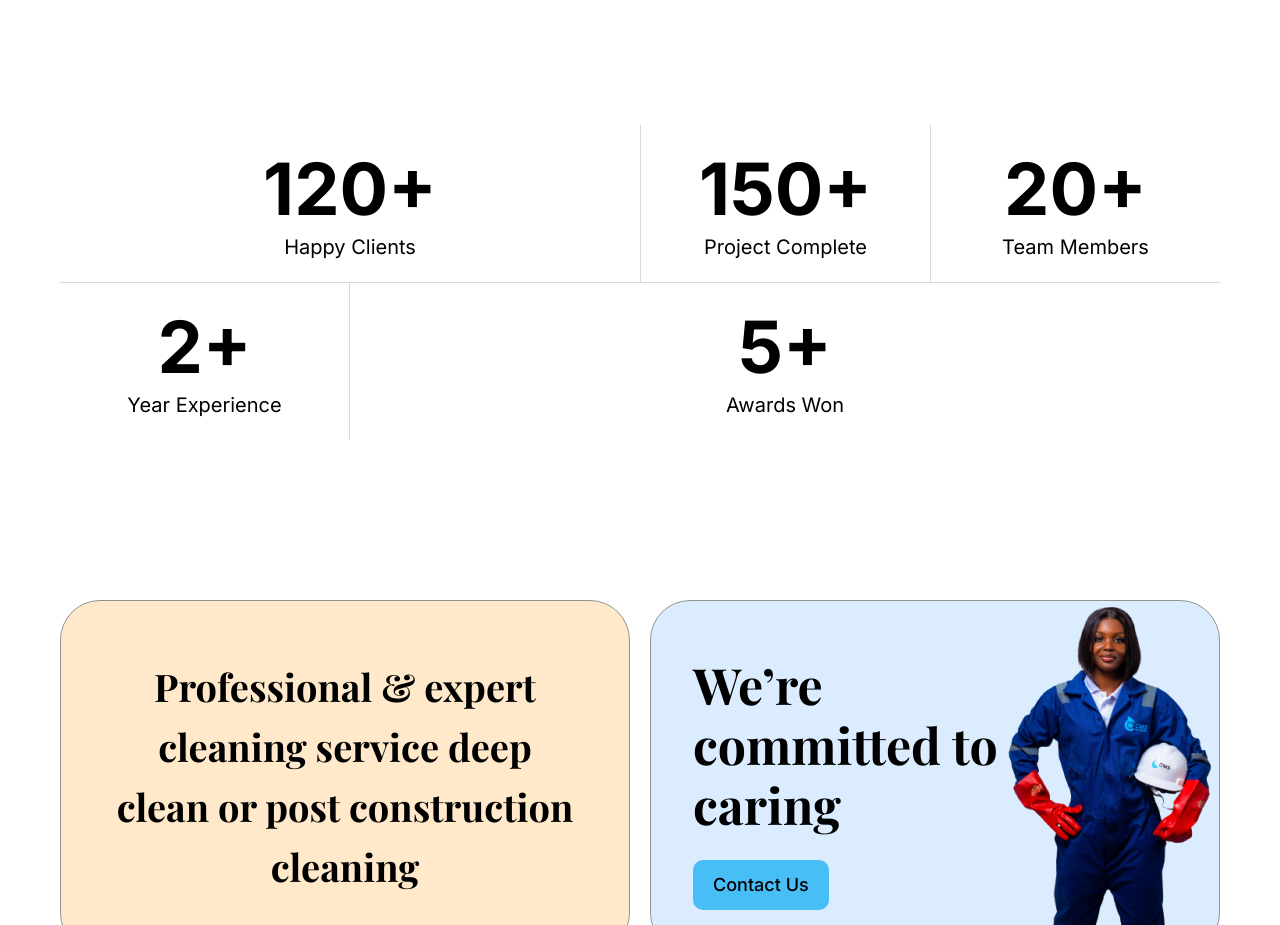
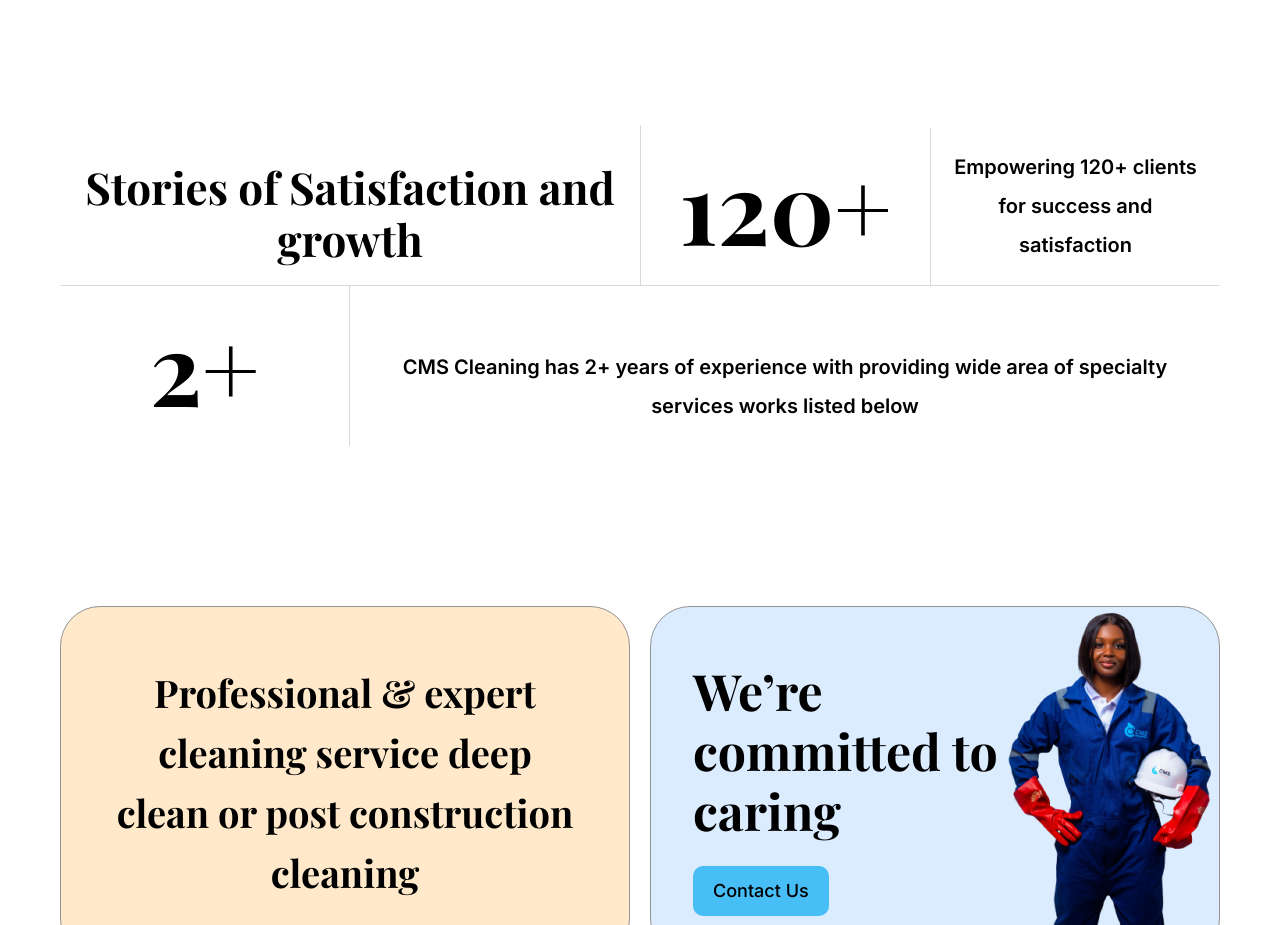
Before and after one commit to sabbir53rahman/Cleaning_services, a React (Vite) app: page /about in a window 1280 px wide. Shown: the part 2920-3845 px from the top of the page. Built offline with nearby package versions, Linux system fonts and the light colour scheme.

Commit message:
One section left

```diff
--- a/src/pages/AboutUs/AboutUs.jsx
+++ b/src/pages/AboutUs/AboutUs.jsx
@@ -168,37 +168,34 @@
       </div>
 
       <div className="my_container pb-[80px] md:pb-[110px] lg:pb-[160px]">
-        <div className="grid grid-cols-1 sm:grid-cols-2 lg:grid-cols-4 ">
+        <div className="grid grid-cols-1 sm:grid-cols-2 lg:grid-cols-4 lg:items-end items-center ">
           {/* First Row */}
           <div
             className="col-span-1 sm:col-span-2 lg:col-span-2 p-[20px]
                   lg:border-r-0 lg:border-t-0 border-[#D9D9D9]
                  border lg:border-l-0  lg:border-[#D9D9D9]"
           >
-            <h2 className="text-[72px] leading-[87px] font-bold text-center">
-              120+
+            <h2 className="text-[44px] leading-[52px] font-bold font-secondary text-center">
+              Stories of Satisfaction and growth
             </h2>
-            <p className="text-[20px] text-center">Happy Clients</p>
           </div>
           <div
             className="col-span-1 p-[20px]
                  border-t-0 lg:border-l lg:border-r-0 lg:border-t-0
                  border border-[#D9D9D9]  lg:border-[#D9D9D9]"
           >
-            <h2 className="text-[72px] leading-[87px] font-bold text-center">
-              150+
+            <h2 className="text-[100px] leading-[120px] font-bold font-secondary text-center">
+              120+
             </h2>
-            <p className="text-[20px] text-center">Project Complete</p>
           </div>
           <div
             className="col-span-1 p-[20px]
                  border-t-0 lg:border-l lg:border-t-0 border-[#D9D9D9]
                  border lg:border-r-0  lg:border-[#D9D9D9]"
           >
-            <h2 className="text-[72px] leading-[87px] font-bold text-center">
-              20+
-            </h2>
-            <p className="text-[20px] text-center">Team Members</p>
+            <p className="text-[20px] leading-[39px] font-semibold text-center">
+              Empowering 120+ clients for success and satisfaction
+            </p>
           </div>
 
           {/* Second Row */}
@@ -207,20 +204,19 @@
                  border-t-0 lg:border-b-0 lg:border-l-0 lg:border-r lg:border-t-0 border-[#D9D9D9]
                  border border-b-0 lg:border-[#D9D9D9]"
           >
-            <h2 className="text-[72px] leading-[87px] font-bold text-center">
+            <h2 className="text-[100px] leading-[120px] font-bold font-secondary text-center">
               2+
             </h2>
-            <p className="text-[20px] text-center">Year Experience</p>
           </div>
           <div
             className="col-span-1 sm:col-span-2 lg:col-span-3 p-[20px]
                  border-t lg:border-l-0 lg:border-b-0 lg:border-r-0 lg:border-t-0 lg:border-[#D9D9D9]
                  border border-[#D9D9D9] "
           >
-            <h2 className="text-[72px] leading-[87px] font-bold text-center">
-              5+
-            </h2>
-            <p className="text-[20px] text-center">Awards Won</p>
+            <p className="text-[20px] leading-[39px] font-semibold text-center">
+              CMS Cleaning has 2+ years of experience with providing wide area
+              of specialty services works listed below
+            </p>
           </div>
         </div>
       </div>
```
